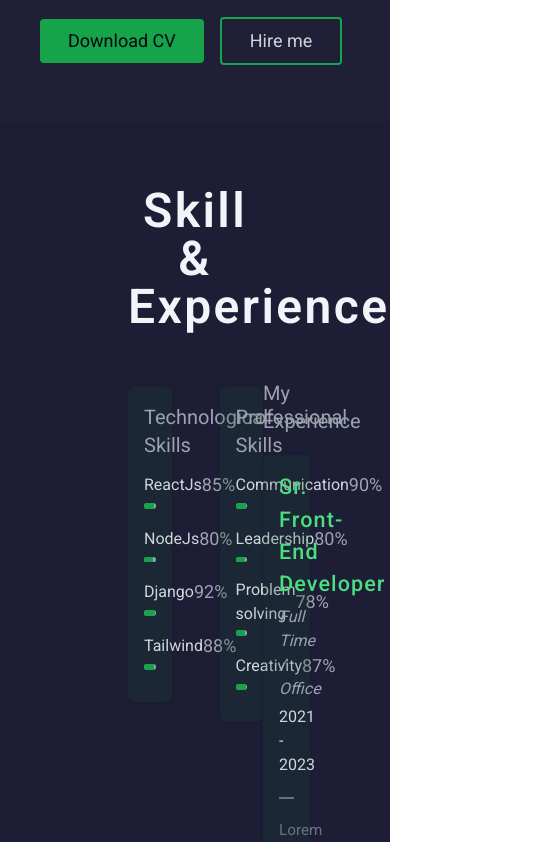
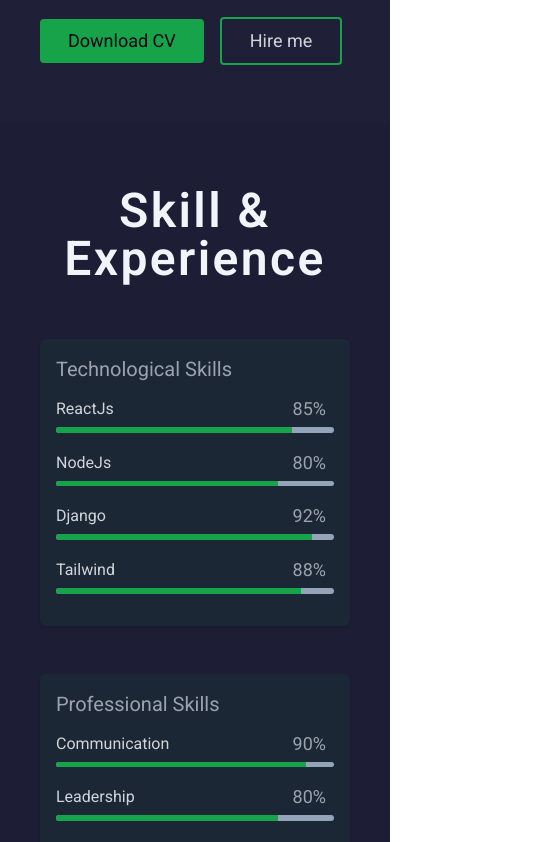
Before and after one commit to gokarna123-goku/m_portfolio, a React (Vite) app: page / in a window 390 px wide. Shown: the part 1700-2542 px from the top of the page, 543 px wide, since content can reach past the window. Built offline with nearby package versions, Linux system fonts and the light colour scheme.

Commit message:
working on the section

```diff
--- a/src/components/Skill_Experience/Experience/Experience.jsx
+++ b/src/components/Skill_Experience/Experience/Experience.jsx
@@ -2,7 +2,7 @@ import React from "react";
 
 const Experience = () => {
   return (
-    <div className="experience-box w-[35%] h-auto rounded">
+    <div className="experience-box lg:w-[35%] md:w-full sm:w-full w-full h-auto rounded">
       <h1 className="text-xl font-normal text-gray-400 mb-5">My Experience</h1>
       <div className="w-full bg-green-900/20 shadow p-4 rounded-md">
         <h1 className="text-[1.35rem] text-green-400 font-medium tracking-wider mb-1">
--- a/src/components/Skill_Experience/Skill/Skill.jsx
+++ b/src/components/Skill_Experience/Skill/Skill.jsx
@@ -2,9 +2,9 @@ import React from "react";
 
 const Skill = () => {
   return (
-    <div className="skill-box w-[65%] h-auto py-2">
-      <div className="flex items-start gap-12">
-        <div className="w-1/2 bg-green-900/20 shadow p-4 rounded-md">
+    <div className="skill-box lg:w-[65%] md:w-full sm:w-full w-full  h-auto py-2">
+      <div className="flex items-start gap-12 flex-wrap">
+        <div className="lg:w-1/2 md:w-1/2 sm:w-full w-full bg-green-900/20 shadow p-4 rounded-md">
           <h1 className="text-xl font-normal text-gray-400 mb-3">
             Technological Skills
           </h1>
@@ -45,7 +45,7 @@ const Skill = () => {
             </div>
           </div>
         </div>
-        <div className="w-1/2 bg-green-900/20 shadow p-4 rounded-md">
+        <div className="lg:w-1/2 md:w-1/2 sm:w-full w-full bg-green-900/20 shadow p-4 rounded-md">
           <h1 className="text-xl font-normal text-gray-400 mb-3">
             Professional Skills
           </h1>
--- a/src/components/Skill_Experience/SkillExperience.jsx
+++ b/src/components/Skill_Experience/SkillExperience.jsx
@@ -5,12 +5,12 @@ import Experience from "./Experience/Experience";
 const SkillExperience = () => {
   return (
     <>
-      <div className="px-32 py-16 bg-slate-950/5">
+      <div className="lg:px-32 md:px-16 sm:px-10 px-10 py-16 bg-slate-950/5">
         <div className="w-full h-auto">
           <h1 className="text-slate-100 text-center text-5xl font-extrabold tracking-wider mb-12">
             Skill & Experience
           </h1>
-          <div className="flex items-start gap-12">
+          <div className="flex items-start gap-12 flex-wrap">
             <Skill />
             <Experience />
           </div>
```
